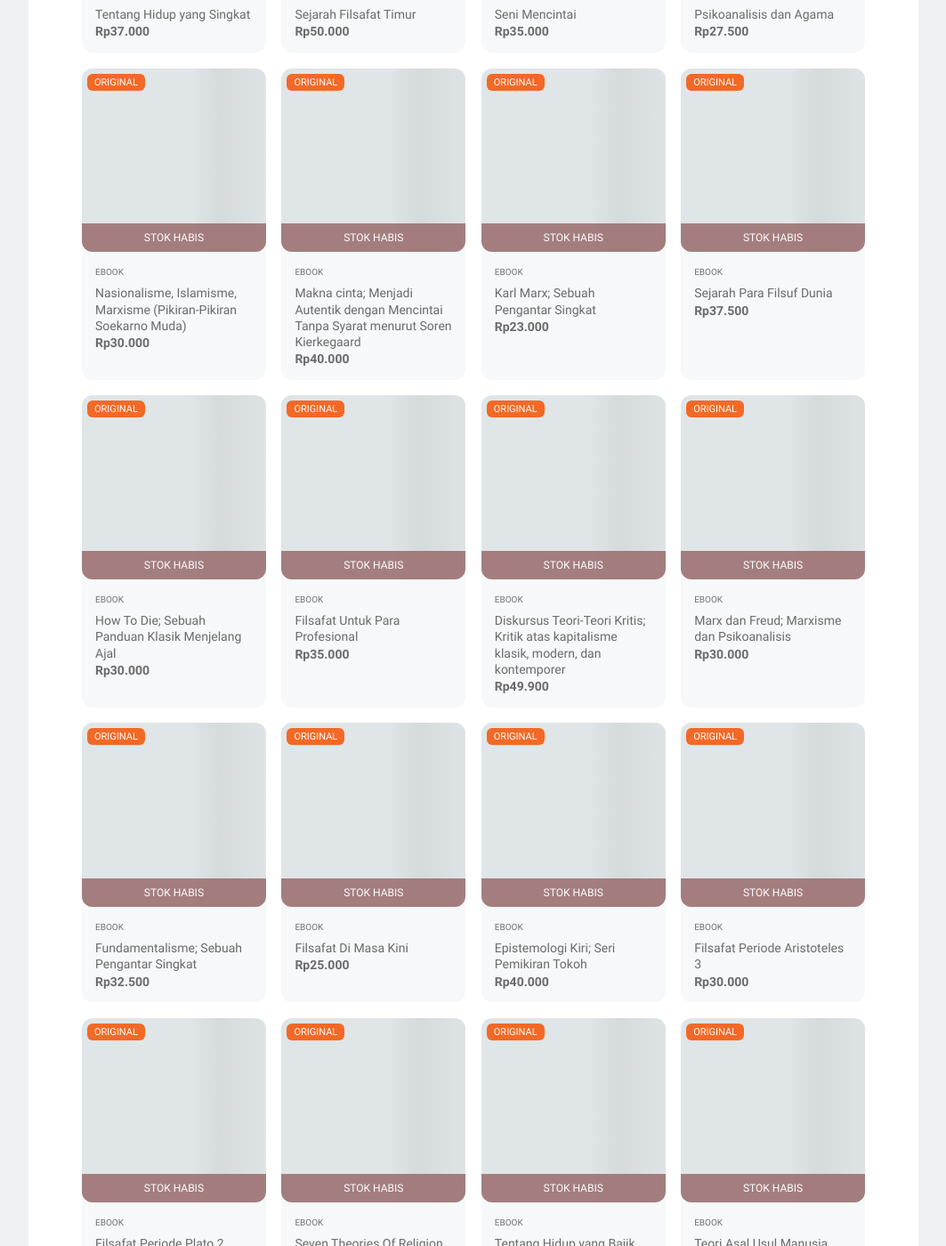
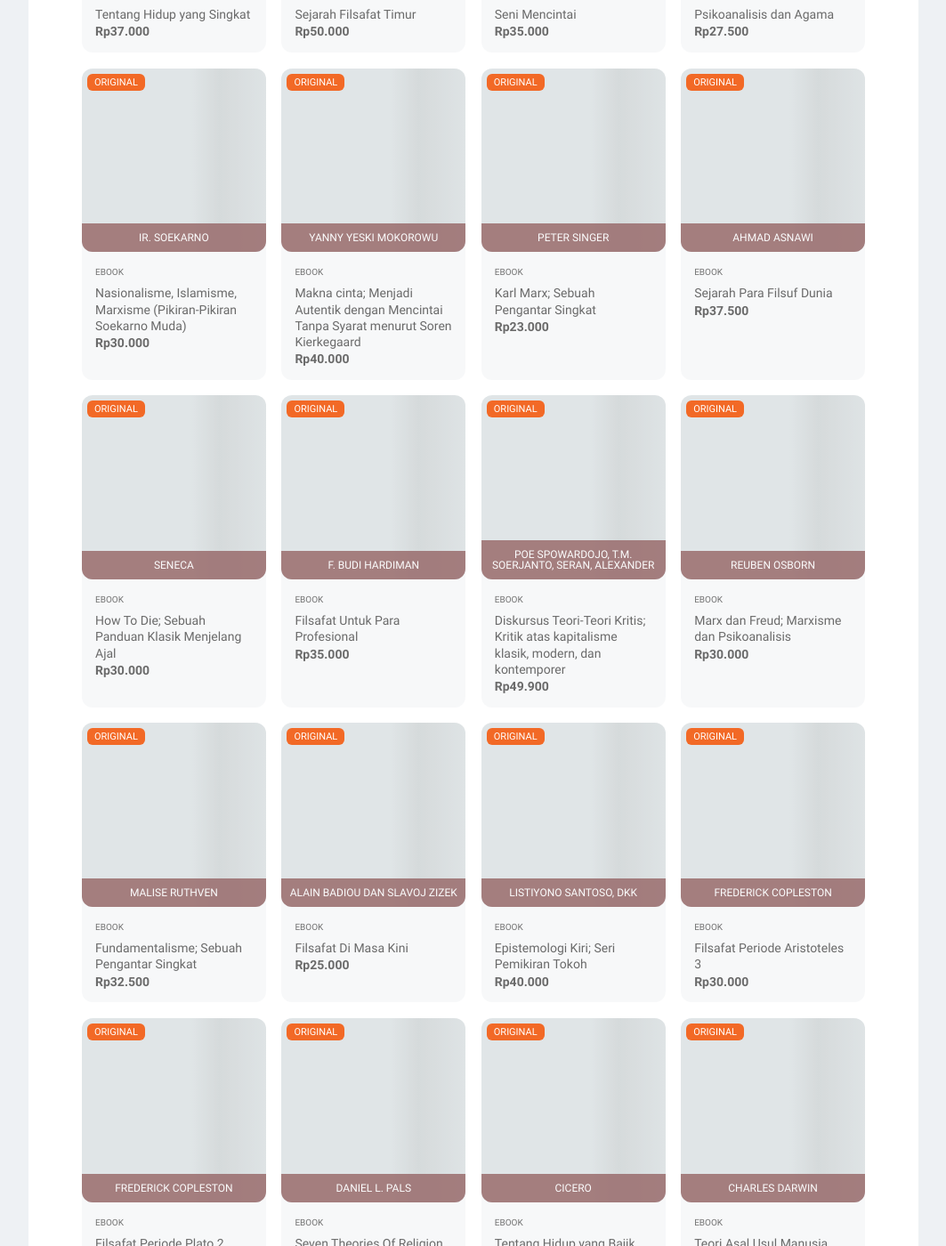
Before and after one commit to ajax-jquery/sabdaliterasishop, a Jekyll site: the page built from uji-home.html, in a window 1280 px wide and 1400 px high, scrolled down 1079 px. Shown: the whole window at 89% size, without its empty margins (108-1171 px from the left). Built offline with Jekyll 4.4.1, drawn with Linux system fonts in a browser that asks for light colours; comment, search, counter and statistics services are not loaded; some of the changed text lies outside the part shown.

Commit message:
Update uji-home.html

```diff
--- a/uji-home.html
+++ b/uji-home.html
@@ -226,7 +226,7 @@ html{line-height:1.15;-webkit-text-size-adjust:100%}body{margin:0}body{backgroun
 <div class='post-message-container'>
 </div>
 {% for post in site.posts %}
-<article class="post-outer"> <div class="post"> <div class="img-thumbnail stokhabis"> <div class="ini-stokhabis">Stok Habis</div> <a href="{{ site.url }}{{ post.permalink }}"> <img alt="{{ post.title }}" class="lazyload" data-src="{{ post.image }}" height="300" src="data:," title="{{ post.title }}" width="300"> <div class="lazy-loading"></div> </a> </div> <div class="post-summary"> <div class="label-info"> <span>Ebook</span></div> <h2 class="post-title"> <a href="{{ site.url }}{{ post.permalink }}">{{ post.title }}</a> </h2> <div class="post-snippet" id="post-snippet-{{ post.buy | replace: 'https://lynk.id/sabdaliterasi/' , '' | | upcase }}SL"><div class="produk-snippet" id="produk-snippet{{ post.buy | replace: 'https://lynk.id/sabdaliterasi/' , '' | | upcase }}SL"><div class="harga-produk">{{ post.harga }}</div><div class="status-produk"><div class="info-produk">ORIGINAL</div></div></div> <div class="js-produk-snippet" id="js-produk-snippet-{{ post.buy | replace: 'https://lynk.id/sabdaliterasi/' , '' | | upcase }}SL"></div></div></div></div></article>
+<article class="post-outer"> <div class="post"> <div class="img-thumbnail stokhabis"> <div class="ini-stokhabis">{{ post.author }}</div> <a href="{{ site.url }}{{ post.permalink }}"> <img alt="{{ post.title }}" class="lazyload" data-src="{{ post.image }}" height="300" src="data:," title="{{ post.title }}" width="300"> <div class="lazy-loading"></div> </a> </div> <div class="post-summary"> <div class="label-info"> <span>Ebook</span></div> <h2 class="post-title"> <a href="{{ site.url }}{{ post.permalink }}">{{ post.title }}</a> </h2> <div class="post-snippet" id="post-snippet-{{ post.buy | replace: 'https://lynk.id/sabdaliterasi/' , '' | | upcase }}SL"><div class="produk-snippet" id="produk-snippet{{ post.buy | replace: 'https://lynk.id/sabdaliterasi/' , '' | | upcase }}SL"><div class="harga-produk">{{ post.harga }}</div><div class="status-produk"><div class="info-produk">ORIGINAL</div></div></div> <div class="js-produk-snippet" id="js-produk-snippet-{{ post.buy | replace: 'https://lynk.id/sabdaliterasi/' , '' | | upcase }}SL"></div></div></div></div></article>
 {% endfor %}
   </div>
 </div></div>
```
